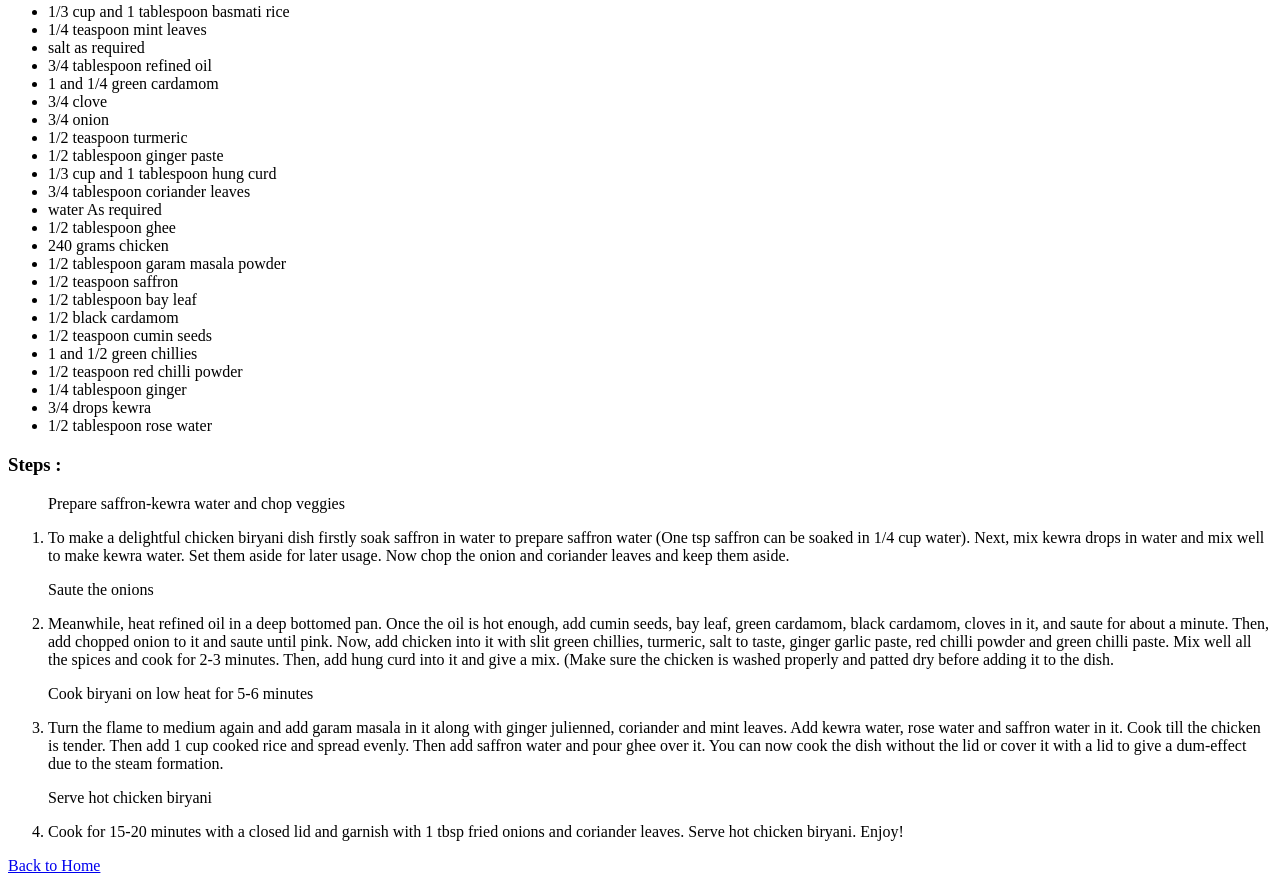
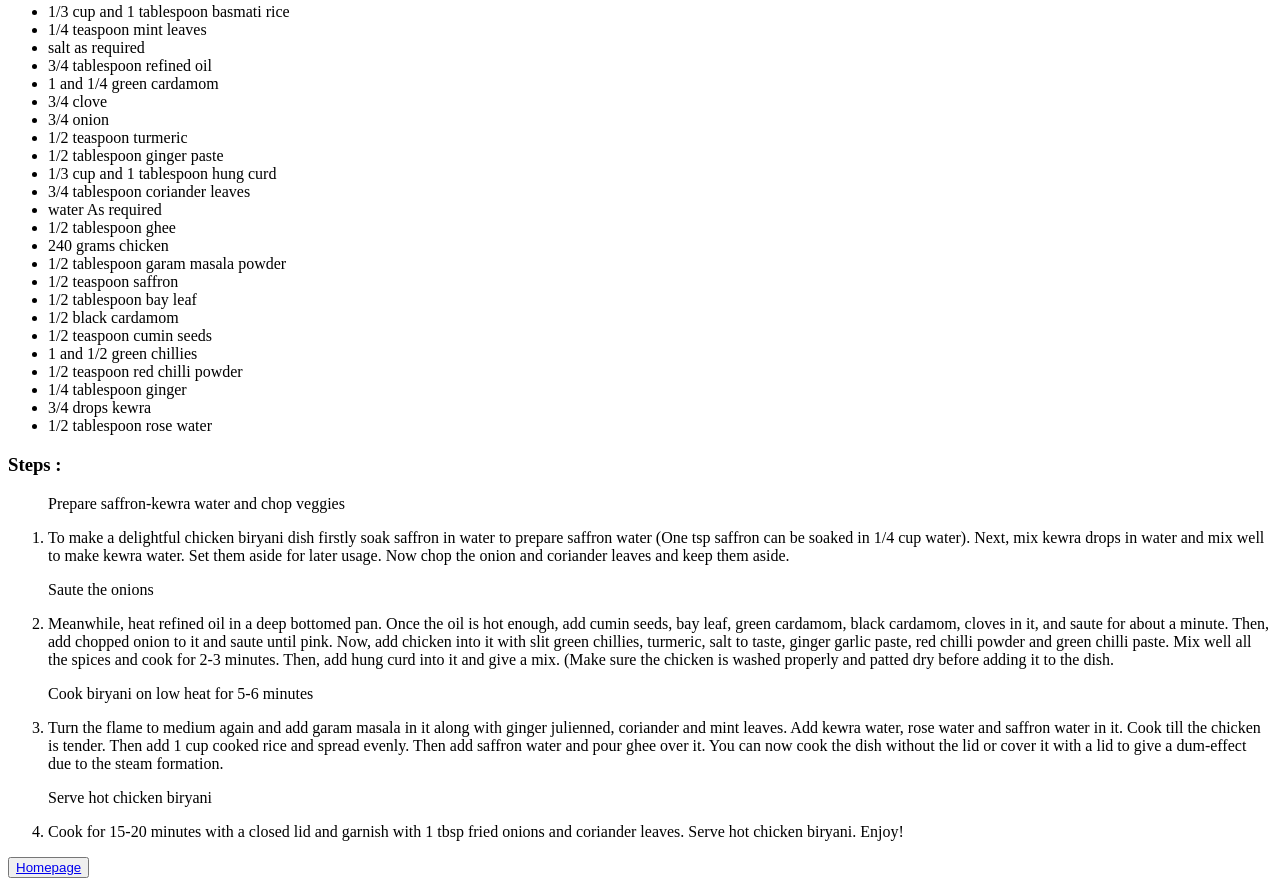
Before and after one commit to ZacFrost/odin-recipes, a plain HTML site: page recipes/biryani.html in a window 1280 px wide. Shown: the part 771-1657 px from the top of the page. Drawn offline with Linux system fonts and the light colour scheme.

Commit message:
Add Homepage button

```diff
--- a/recipes/biryani.html
+++ b/recipes/biryani.html
@@ -82,7 +82,7 @@
         </li>
     </ol>
 
-    <a href="../index.html">Back to Home</a>
+    <button> <a href="../index.html">Homepage</a> </button>
 </body>
 
 </html>
```
Also changed, not shown: recipes/butter-chicken.html (+1 -1 lines), recipes/gulab-jamun.html (+1 -1 lines).
